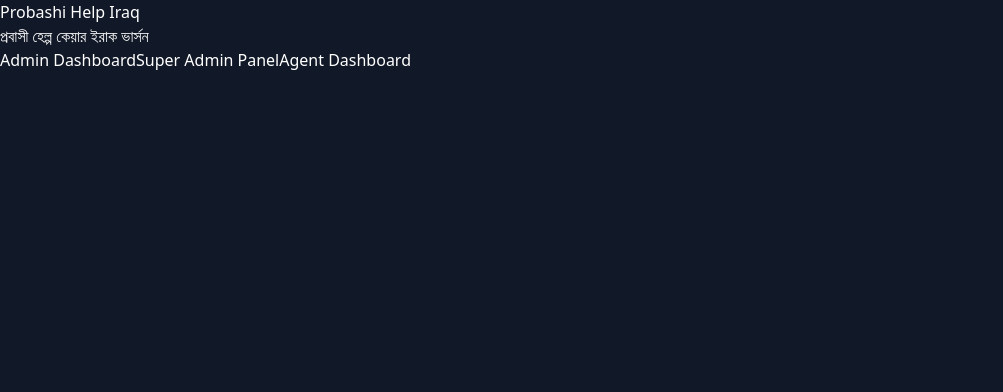
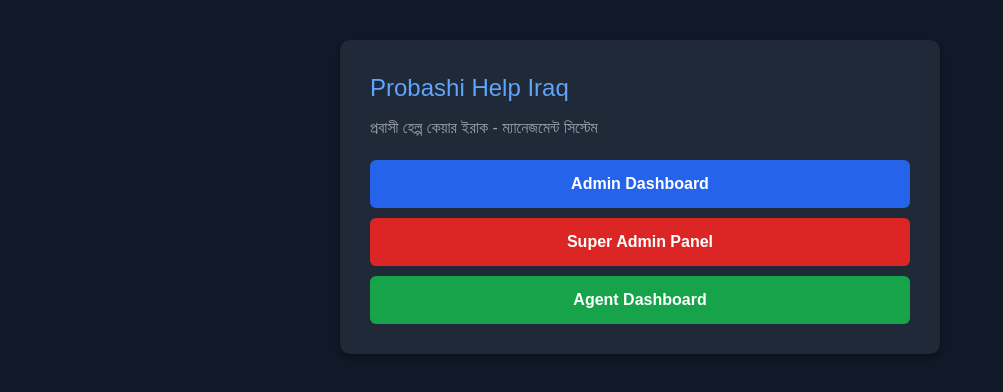
Before and after one commit to mdjhalak787-creator/probashi-help-app, a React (Vite) app: page / in a window 1280 px wide. Shown: the top 392 px of the page, without its empty margins (0-1003 px from the left). Built offline with nearby package versions, Linux system fonts and the light colour scheme; no server answers.

Commit message:
Refactor Home component styles and links

```diff
--- a/App.tsx
+++ b/App.tsx
@@ -1,3 +1,4 @@
+import React from 'react';
 import { BrowserRouter as Router, Routes, Route, Link } from 'react-router-dom';
 import AdminDashboard from './AdminDashboard';
 import SuperAdminDashboard from './SuperAdminDashboard';
@@ -5,18 +6,18 @@ import AgentDashboard from './AgentDashboard';
 
 function Home() {
   return (
-    <div className="min-h-screen bg-gray-900 text-white flex flex-col items-center justify-center p-6">
-      <div className="max-w-md w-full bg-gray-800 rounded-lg shadow-xl p-8 border border-gray-700 text-center">
-        <h1 className="text-3xl font-bold text-blue-400 mb-2">Probashi Help Iraq</h1>
-        <p className="text-gray-400 mb-6">প্রবাসী হেল্প কেয়ার ইরাক ভার্সন</p>
-        <div className="flex flex-col gap-3">
-          <Link to="/admin" className="bg-blue-600 hover:bg-blue-700 text-white py-3 rounded-lg font-semibold transition">
+    <div style={{ padding: '40px', background: '#111827', color: '#fff', minHeight: '100vh', fontFamily: 'sans-serif' }}>
+      <div style={{ maxWidth: '600px', margin: '0 auto', background: '#1f2937', padding: '30px', borderRadius: '10px', boxShadow: '0 4px 6px rgba(0,0,0,0.3)' }}>
+        <h1 style={{ fontSize: '24px', marginBottom: '10px', color: '#60a5fa' }}>Probashi Help Iraq</h1>
+        <p style={{ color: '#9ca3af', marginBottom: '20px' }}>প্রবাসী হেল্প কেয়ার ইরাক - ম্যানেজমেন্ট সিস্টেম</p>
+        <div style={{ display: 'flex', flexDirection: 'column', gap: '10px' }}>
+          <Link to="/admin" style={{ background: '#2563eb', color: '#fff', padding: '12px', textAlign: 'center', textDecoration: 'none', borderRadius: '6px', fontWeight: 'bold' }}>
             Admin Dashboard
           </Link>
-          <Link to="/super-admin" className="bg-red-600 hover:bg-red-700 text-white py-3 rounded-lg font-semibold transition">
+          <Link to="/super-admin" style={{ background: '#dc2626', color: '#fff', padding: '12px', textAlign: 'center', textDecoration: 'none', borderRadius: '6px', fontWeight: 'bold' }}>
             Super Admin Panel
           </Link>
-          <Link to="/agent" className="bg-green-600 hover:bg-green-700 text-white py-3 rounded-lg font-semibold transition">
+          <Link to="/agent" style={{ background: '#16a34a', color: '#fff', padding: '12px', textAlign: 'center', textDecoration: 'none', borderRadius: '6px', fontWeight: 'bold' }}>
             Agent Dashboard
           </Link>
         </div>
```
